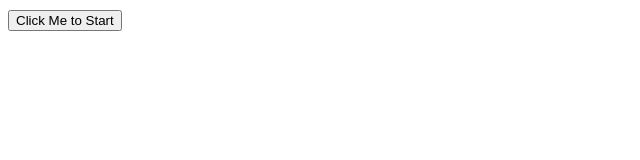
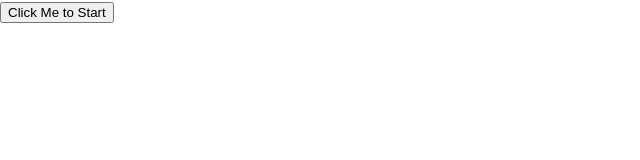
Before and after one commit to HotdoGuy90/hotdoguy90.github.io, a plain HTML site: page cube-castle/embed/index.html in a window 1280 px wide. Shown: the whole page, without its empty margins (0-640 px from the left). Drawn offline with Linux system fonts and the light colour scheme.

Commit message:
Update embed

```diff
--- a/cube-castle/embed/index.html
+++ b/cube-castle/embed/index.html
@@ -12,7 +12,9 @@
             background-color: black;
         }
         body {
-            font-family: 'Noto Sans Linear B'
+            font-family: 'Noto Sans Linear B';
+            margin: 0;
+            padding: 0;
         }
         button:hover {
             cursor: pointer;
```
